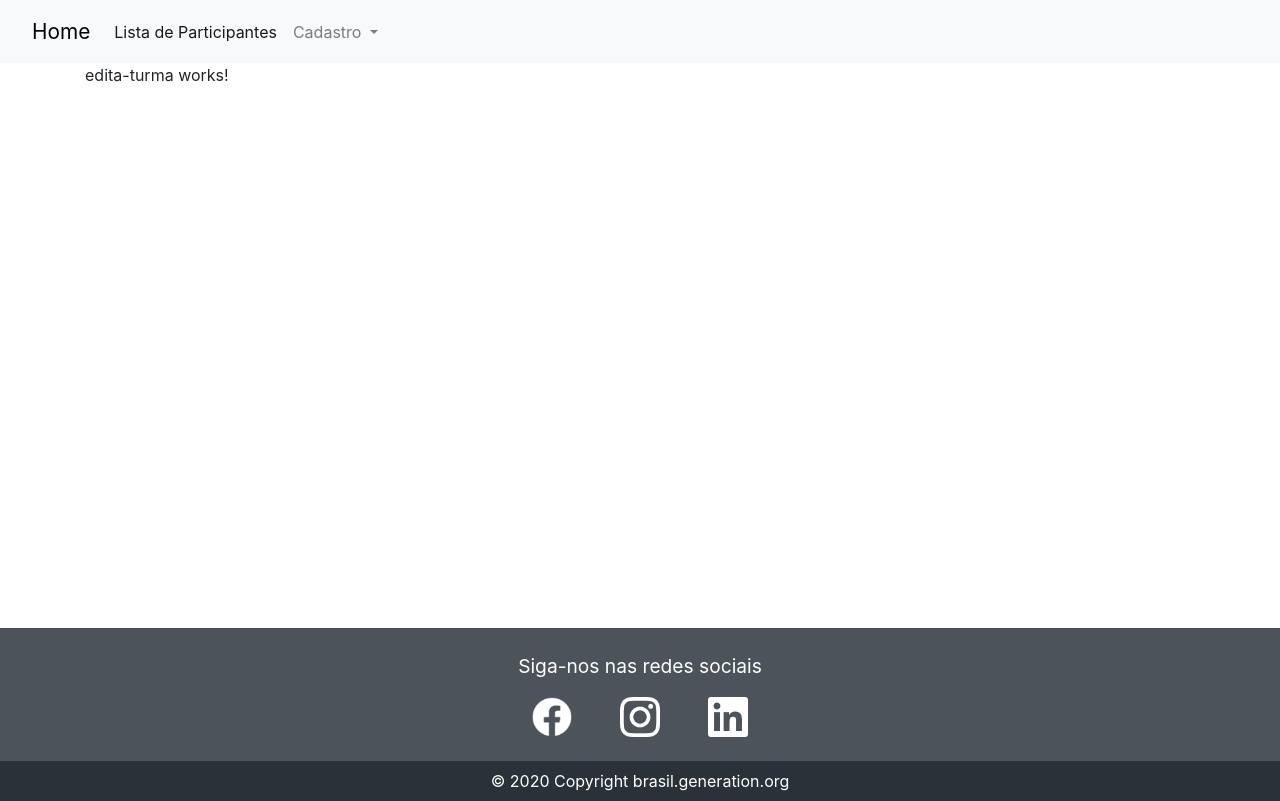
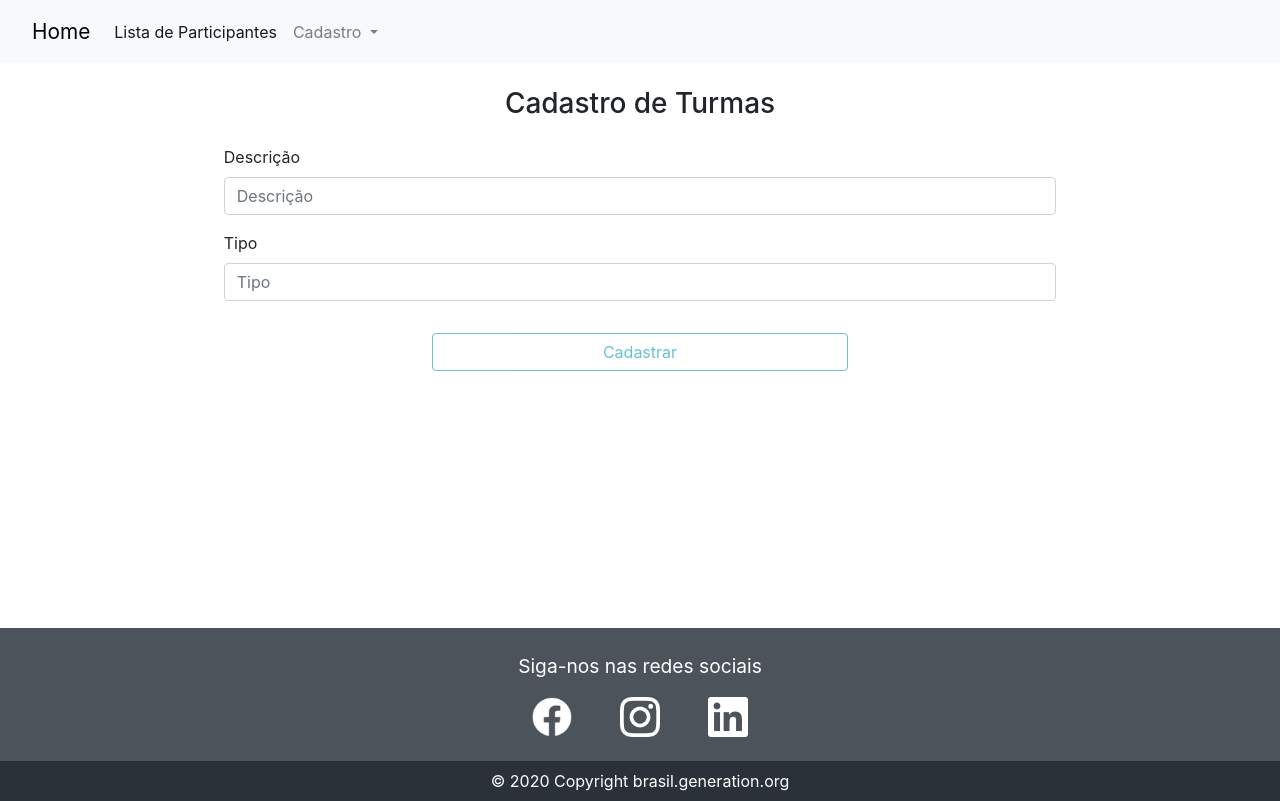
Before and after one commit to MBAlexandreMB/Instrutor-Angular-Generation, an Angular app: page /turma/nova/cadastrar in a window 1280 px wide. Built offline with nearby package versions, Linux system fonts and the light colour scheme.

Commit message:
Formulário com tratamento de erros, mas sem salvar

```diff
--- a/package.json
+++ b/package.json
@@ -16,9 +16,12 @@
     "@angular/compiler": "~8.2.4",
     "@angular/core": "~8.2.4",
     "@angular/forms": "~8.2.4",
+    "@angular/localize": "^10.0.5",
     "@angular/platform-browser": "~8.2.4",
     "@angular/platform-browser-dynamic": "~8.2.4",
     "@angular/router": "~8.2.4",
+    "@ng-bootstrap/ng-bootstrap": "^5.3.1",
+    "bootstrap": "^4.5.0",
     "rxjs": "~6.4.0",
     "tslib": "^1.10.0",
     "zone.js": "~0.9.1"
--- a/src/app/app.module.ts
+++ b/src/app/app.module.ts
@@ -1,7 +1,9 @@
 import { BrowserModule } from '@angular/platform-browser';
 import { NgModule } from '@angular/core';
+import { ReactiveFormsModule } from '@angular/forms';
 import { HttpClientModule } from '@angular/common/http';
 import { AppRoutingModule } from './app-routing.module';
+import { NgbToastModule } from '@ng-bootstrap/ng-bootstrap';
 
 import { AppComponent } from './app.component';
 import { ParticipantesComponent } from './components/participantes/participantes.component';
@@ -23,6 +25,8 @@ import { CheckHoveringDirective } from './shared/directives/check-hovering.direc
     BrowserModule,
     AppRoutingModule,
     HttpClientModule,
+    ReactiveFormsModule,
+    NgbToastModule,
   ],
   providers: [],
   bootstrap: [AppComponent]
--- a/src/app/components/editaTurma/editaTurma.component.css
+++ b/src/app/components/editaTurma/editaTurma.component.css
@@ -0,0 +1,5 @@
+ngb-toast {
+  position: absolute;
+  top: 20px;
+  right: 20px;
+}
--- a/src/app/components/editaTurma/editaTurma.component.html
+++ b/src/app/components/editaTurma/editaTurma.component.html
@@ -1,3 +1,65 @@
-<div class="container">
-  <p>edita-turma works!</p>
+<div class="container d-flex flex-column align-items-center">
+  <h3 class="my-4">Cadastro de Turmas</h3>
+  <form
+  [formGroup]="form"
+  (ngSubmit)="onSubmit()"
+  class="w-75 d-flex flex-column align-items-center"
+  >
+    <div class="form-group w-100">
+      <label for="descricao">Descrição</label>
+      <input
+      (input)="checkIfValid()"
+      type="email"
+      class="form-control"
+      id="descricao"
+      placeholder="Descrição"
+      formControlName="descricao"
+      >
+      <div *ngIf="descricao.touched && descricao.invalid">
+        <small *ngIf="descricao.errors.required" class="text-danger ml-2 mt-2">
+          Campo obrigatório
+        </small>
+        <small *ngIf="descricao.errors.minlength" class="text-danger ml-2 mt-2">
+          O campo deve ter ao menos 3 caracteres
+        </small>
+      </div>
+    </div>
+    <div class="form-group w-100">
+      <label for="tipo">Tipo</label>
+      <input
+      (input)="checkIfValid()"
+      type="text"
+      class="form-control"
+      id="tipo"
+      placeholder="Tipo"
+      formControlName="tipo"
+      >
+      <div *ngIf="tipo.touched && tipo.invalid">
+        <small *ngIf="tipo.errors.required" class="text-danger ml-2 mt-2">
+          Campo obrigatório
+        </small>
+        <small *ngIf="tipo.errors.minlength" class="text-danger ml-2 mt-2">
+          O campo deve ter ao menos 3 caracteres
+        </small>
+      </div>
+    </div>
+    <button
+    type="submit"
+    class="btn btn-outline-info w-50 my-3"
+    data-toggle="popover"
+    [disabled]="form.invalid"
+    >
+      Cadastrar
+    </button>
+    <ngb-toast
+    *ngIf="errorMessage"
+    header="Erro"
+    (hide)="closeToast()"
+    [delay]="7000"
+    [autohide]="true"
+    class="text-danger"
+    >
+      {{ errorMessage }}
+    </ngb-toast>
+  </form>
 </div>
--- a/src/app/components/editaTurma/editaTurma.component.ts
+++ b/src/app/components/editaTurma/editaTurma.component.ts
@@ -1,4 +1,5 @@
-import { Component, OnInit } from '@angular/core';
+import { Component, OnInit, ElementRef, ViewChild, HostListener, HostBinding, OnChanges, SimpleChanges } from '@angular/core';
+import { FormGroup, FormControl, Validators, NgControl } from '@angular/forms';
 
 @Component({
   selector: 'app-edita-turma',
@@ -6,10 +7,45 @@ import { Component, OnInit } from '@angular/core';
   styleUrls: ['./editaTurma.component.css']
 })
 export class EditaTurmaComponent implements OnInit {
+  @ViewChild("toast", { read: ElementRef, static: true }) toast: ElementRef;
 
-  constructor() { }
+  form: FormGroup;
+  errorMessage: String = null;
+
+  constructor() {
+    this.form = new FormGroup({
+      'descricao': new FormControl('', [Validators.required, Validators.minLength(3)]),
+      'tipo': new FormControl('', [Validators.required, Validators.minLength(3)]),
+    });
+   }
 
   ngOnInit() {
   }
 
+  checkIfValid() {
+    console.log(this.form.controls);
+    if (this.form.valid) {
+      this.errorMessage = null;
+    }
+  }
+
+  onSubmit() {
+    if (this.form.valid) {
+      console.log(this.form);
+    } else {
+      this.errorMessage = 'Verifique os erros do formulário antes de enviar!';
+    }
+  }
+
+  closeToast() {
+    this.errorMessage = null;
+  }
+
+  get descricao(): FormControl {
+    return this.form.get('descricao') as FormControl;
+  }
+
+  get tipo(): FormControl {
+    return this.form.get('tipo') as FormControl;
+  }
 }
```
Also changed, not shown: src/app/components/editaTurma/test.html (added, +39 -0 lines), 1 other file (tests, documents, lock files or other folders).
